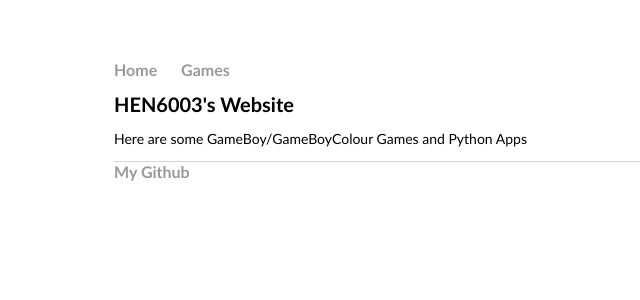
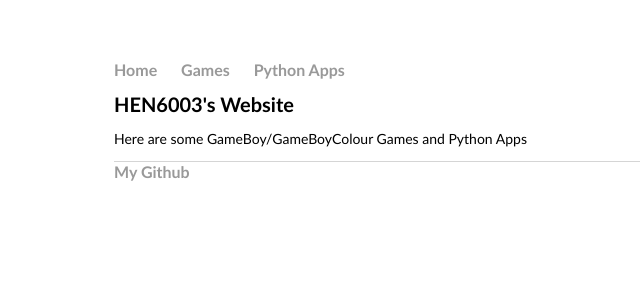
Before and after one commit to hen6003/hen6003.github.io, a Jekyll site: the page built from index.html, in a window 1280 px wide. Shown: the top 300 px of the page, without its empty margins (78-718 px from the left). Built offline with Jekyll 4.4.1, drawn with Linux system fonts in a browser that asks for light colours.

Commit message:
Update default.html

```diff
--- a/_layouts/default.html
+++ b/_layouts/default.html
@@ -10,6 +10,7 @@
     				<ul>
 					<li><a href="/">Home</a></li>
 					<li><a href="/games">Games</a></li>
+					<li><a href="/python">Python Apps</a></li>
     				</ul>
 			</nav>
 			<div class="container">
```
